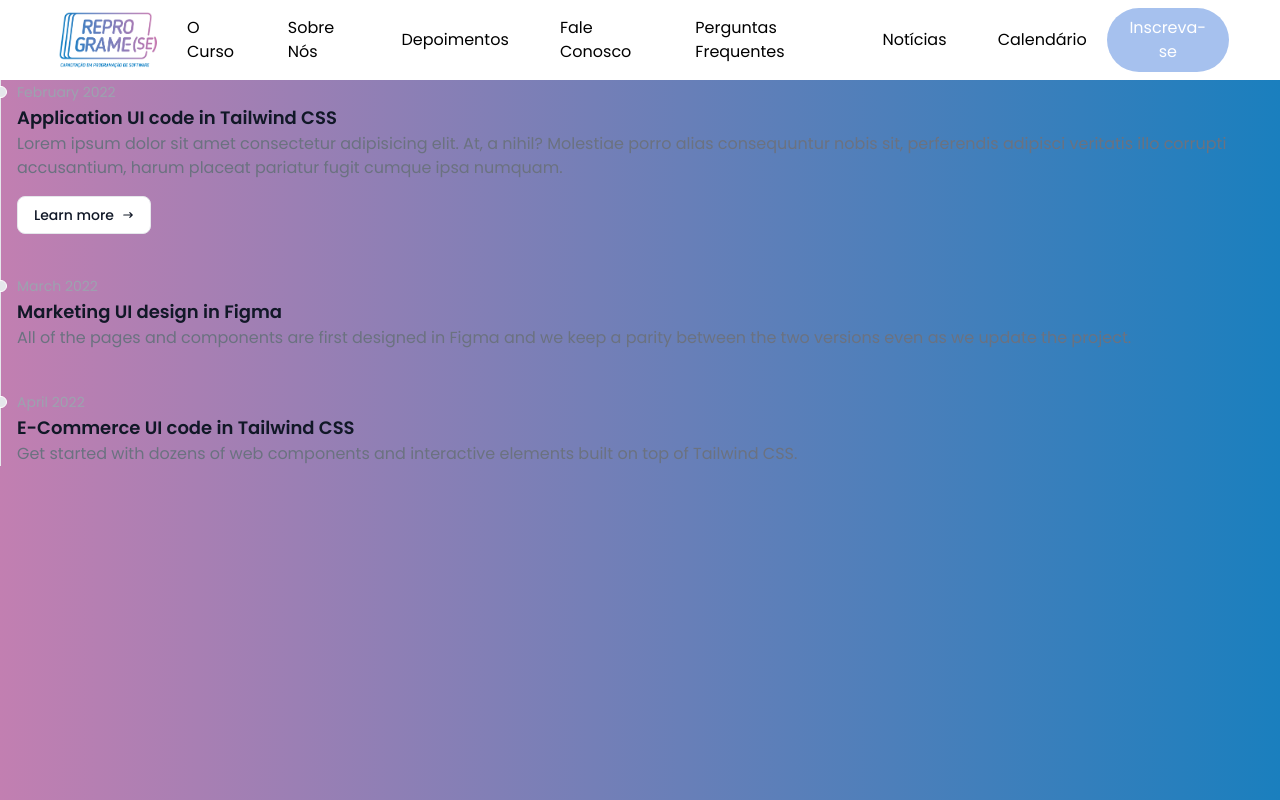
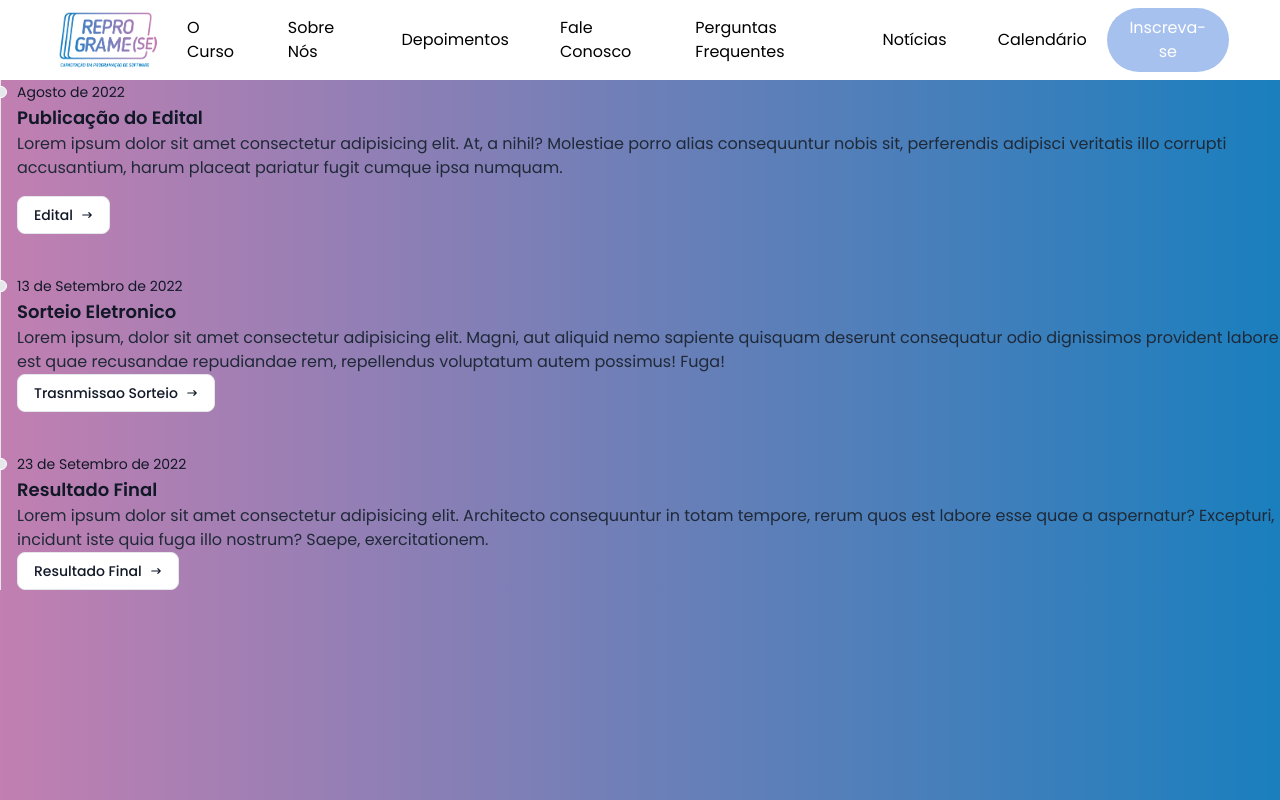
Before and after one commit to thaemorais/projeto-reprograme-se, a website: page src/calendar.html in a window 1280 px wide. Drawn offline with nearby package versions, Linux system fonts and the light colour scheme.

Commit message:
Calendario pronto / So acertar se houver algo

```diff
--- a/src/calendar.html
+++ b/src/calendar.html
@@ -52,24 +52,31 @@
 
     <ol class="relative border-l border-gray-200 dark:border-gray-700">
     <li class="mb-10 ml-4">
-        <div class="absolute w-3 h-3 bg-gray-200 rounded-full mt-1.5 -left-1.5 border border-white dark:border-gray-900 dark:bg-gray-700"></div>
-        <time class="mb-1 text-sm font-normal leading-none text-gray-400 dark:text-gray-500">February 2022</time>
-        <h3 class="text-lg font-semibold text-gray-900 dark:text-white">Application UI code in Tailwind CSS</h3>
-        <p class="mb-4 text-base font-normal text-gray-500 dark:text-gray-400">Lorem ipsum dolor sit amet consectetur adipisicing elit. At, a nihil? Molestiae porro alias consequuntur nobis sit, perferendis adipisci veritatis illo corrupti accusantium, harum placeat pariatur fugit cumque ipsa numquam.</p>
+        <div class="absolute w-3 h-3 bg-gray-200 rounded-full mt-1.5 -left-1.5 border border-white dark:border-gray-900 dark:bg-gray-900"></div>
+        <time class="mb-1 text-sm font-normal leading-none text-gray-900 dark:text-gray-800">Agosto de 2022</time>
+        <h1 class="text-lg font-semibold text-gray-900 dark:text-white">Publicação do Edital</h1>
+        <p class="mb-4 text-base font-normal text-gray-800">Lorem ipsum dolor sit amet consectetur adipisicing elit. At, a nihil? Molestiae porro alias consequuntur nobis sit, perferendis adipisci veritatis illo corrupti accusantium, harum placeat pariatur fugit cumque ipsa numquam.</p>
 
-        <a href="#" class="inline-flex items-center px-4 py-2 text-sm font-medium text-gray-900 bg-white border border-gray-200 rounded-lg hover:bg-gray-100 hover:text-blue-700 focus:z-10 focus:ring-4 focus:outline-none focus:ring-gray-200 focus:text-blue-700 dark:bg-gray-800 dark:text-gray-400 dark:border-gray-600 dark:hover:text-white dark:hover:bg-gray-700 dark:focus:ring-gray-700">Learn more <svg class="w-3 h-3 ml-2" fill="currentColor" viewBox="0 0 20 20" xmlns="http://www.w3.org/2000/svg"><path fill-rule="evenodd" d="M12.293 5.293a1 1 0 011.414 0l4 4a1 1 0 010 1.414l-4 4a1 1 0 01-1.414-1.414L14.586 11H3a1 1 0 110-2h11.586l-2.293-2.293a1 1 0 010-1.414z" clip-rule="evenodd"></path></svg></a>
+        <a href="https://cachoeiro.ifes.edu.br/images/stories/2022/editais/252022/PORTARIA_N%C2%BA_356_-__2022_-_Homologar_o_edital_interno_25.2022_-_Sele%C3%A7%C3%A3o_do_Projeto_Reprograme-se_.pdf" class="inline-flex items-center px-4 py-2 text-sm font-medium text-gray-900 bg-white border border-gray-200 rounded-lg hover:bg-gray-100 hover:text-blue-700 focus:z-10 focus:ring-4 focus:outline-none focus:ring-gray-200 focus:text-blue-700 dark:bg-gray-800 dark:text-gray-400 dark:border-gray-600 dark:hover:text-white dark:hover:bg-gray-700 dark:focus:ring-gray-700">Edital<svg class="w-3 h-3 ml-2" fill="currentColor" viewBox="0 0 20 20"><path fill-rule="evenodd" d="M12.293 5.293a1 1 0 011.414 0l4 4a1 1 0 010 1.414l-4 4a1 1 0 01-1.414-1.414L14.586 11H3a1 1 0 110-2h11.586l-2.293-2.293a1 1 0 010-1.414z" clip-rule="evenodd"></path></svg></a>
     </li>
+
     <li class="mb-10 ml-4">
         <div class="absolute w-3 h-3 bg-gray-200 rounded-full mt-1.5 -left-1.5 border border-white dark:border-gray-900 dark:bg-gray-700"></div>
-        <time class="mb-1 text-sm font-normal leading-none text-gray-400 dark:text-gray-500">March 2022</time>
-        <h3 class="text-lg font-semibold text-gray-900 dark:text-white">Marketing UI design in Figma</h3>
-        <p class="text-base font-normal text-gray-500 dark:text-gray-400">All of the pages and components are first designed in Figma and we keep a parity between the two versions even as we update the project.</p>
+        <time class="mb-1 text-sm font-normal leading-none text-gray-900 dark:text-gray-800">13 de Setembro de 2022</time>
+        <h1 class="text-lg font-semibold text-gray-900 dark:text-white">Sorteio Eletronico</h1>
+        <p class="text-base font-normal text-gray-800">Lorem ipsum, dolor sit amet consectetur adipisicing elit. Magni, aut aliquid nemo sapiente quisquam deserunt consequatur odio dignissimos provident labore est quae recusandae repudiandae rem, repellendus voluptatum autem possimus! Fuga!</p>
+
+        <a href="https://www.youtube.com/ifescampuscachoeiro" class="inline-flex items-center px-4 py-2 text-sm font-medium text-gray-900 bg-white border border-gray-200 rounded-lg hover:bg-gray-100 hover:text-blue-700 focus:z-10 focus:ring-4 focus:outline-none focus:ring-gray-200 focus:text-blue-700 dark:bg-gray-800 dark:text-gray-400 dark:border-gray-600 dark:hover:text-white dark:hover:bg-gray-700 dark:focus:ring-gray-700">Trasnmissao Sorteio<svg class="w-3 h-3 ml-2" fill="currentColor" viewBox="0 0 20 20"><path fill-rule="evenodd" d="M12.293 5.293a1 1 0 011.414 0l4 4a1 1 0 010 1.414l-4 4a1 1 0 01-1.414-1.414L14.586 11H3a1 1 0 110-2h11.586l-2.293-2.293a1 1 0 010-1.414z" clip-rule="evenodd"></path></svg></a>
     </li>
+
+
     <li class="ml-4">
         <div class="absolute w-3 h-3 bg-gray-200 rounded-full mt-1.5 -left-1.5 border border-white dark:border-gray-900 dark:bg-gray-700"></div>
-        <time class="mb-1 text-sm font-normal leading-none text-gray-400 dark:text-gray-500">April 2022</time>
-        <h3 class="text-lg font-semibold text-gray-900 dark:text-white">E-Commerce UI code in Tailwind CSS</h3>
-        <p class="text-base font-normal text-gray-500 dark:text-gray-400">Get started with dozens of web components and interactive elements built on top of Tailwind CSS.</p>
+        <time class="mb-1 text-sm font-normal leading-none text-gray-900 dark:text-gray-800">23 de Setembro de 2022</time>
+        <h1 class="text-lg font-semibold text-gray-900 dark:text-white">Resultado Final</h1>
+        <p class="text-base font-normal text-gray-800">Lorem ipsum dolor sit amet consectetur adipisicing elit. Architecto consequuntur in totam tempore, rerum quos est labore esse quae a aspernatur? Excepturi, incidunt iste quia fuga illo nostrum? Saepe, exercitationem.</p>
+
+        <a href="https://cachoeiro.ifes.edu.br/images/stories/2022/editais/252022/PORTARIA_N%C2%BA_392_-__2022_-_Homologar_o_resultado_final_do_edital_25.2022_-_sele%C3%A7%C3%A3o_de_alunos_do_Projeto_Reprograme-se_.pdf" class="inline-flex items-center px-4 py-2 text-sm font-medium text-gray-900 bg-white border border-gray-200 rounded-lg hover:bg-gray-100 hover:text-blue-700 focus:z-10 focus:ring-4 focus:outline-none focus:ring-gray-200 focus:text-blue-700 dark:bg-gray-800 dark:text-gray-400 dark:border-gray-600 dark:hover:text-white dark:hover:bg-gray-700 dark:focus:ring-gray-700">Resultado Final<svg class="w-3 h-3 ml-2" fill="currentColor" viewBox="0 0 20 20"><path fill-rule="evenodd" d="M12.293 5.293a1 1 0 011.414 0l4 4a1 1 0 010 1.414l-4 4a1 1 0 01-1.414-1.414L14.586 11H3a1 1 0 110-2h11.586l-2.293-2.293a1 1 0 010-1.414z" clip-rule="evenodd"></path></svg></a>
     </li>
 </ol>
 </body>
```
